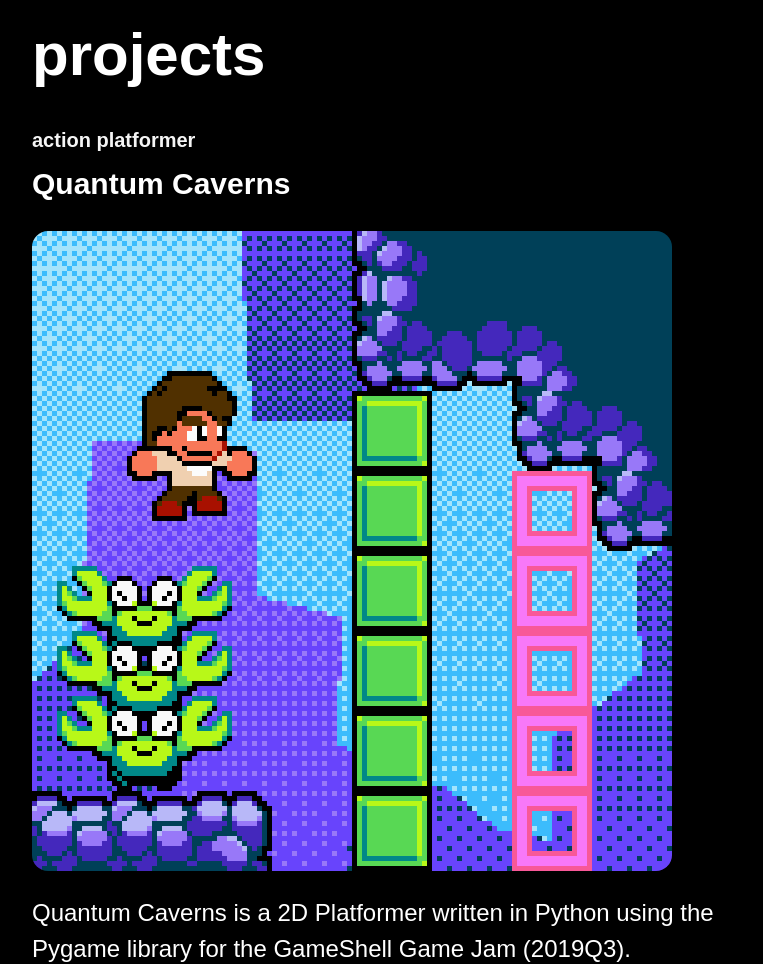
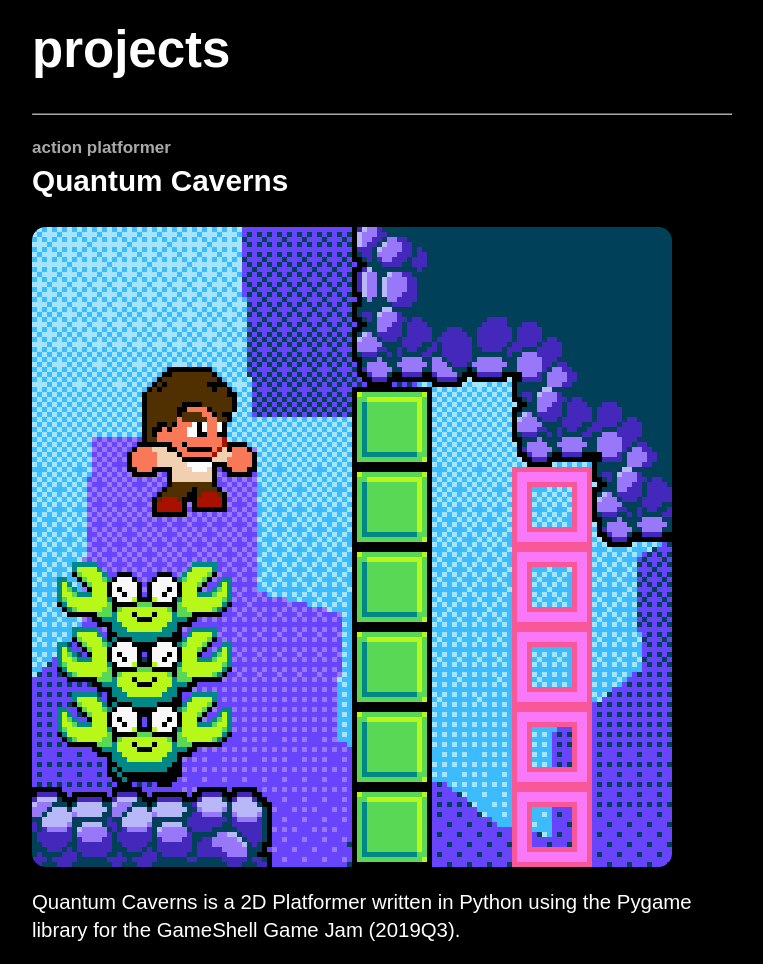
Before and after one commit to thismarvin/thismarvin.github.io, a plain HTML site: page index.html in a window 1280 px wide. Shown: the part 140-1104 px from the top of the page, without its empty margins (258-1021 px from the left). Drawn offline with Linux system fonts and the light colour scheme; a web font is replaced by a local one.

Commit message:
small tweaks to styling

```diff
--- a/index.html
+++ b/index.html
@@ -13,7 +13,10 @@
 
 <body bgcolor="#000000">
 
-    <h1 class="animate-in">projects</h1>
+    <div class="animate-in">
+        <h1>projects</h1>
+        <hr>
+    </div>
 
     <div class="animate-in">
         <span class="project-entry">
--- a/style.css
+++ b/style.css
@@ -16,7 +16,7 @@ body {
 
 * {
     font-family: 'PT Mono', sans-serif;
-    font-size: 20px;
+    font-size: 17px;
     color: white;
     text-align: left;
 }
@@ -39,7 +39,7 @@ h4 {
 
 p {
     font-size: 1.2em;
-    line-height: 1.5em;
+    line-height: 1.4em;
 }
 
 li {
@@ -51,8 +51,12 @@ a {
     color: skyblue;
 }
 
+hr {
+   border-color: darkgrey;
+}
+
 i.fab {
-    font-size: 2em;
+    font-size: 2.25em;
     color: whitesmoke;
     transition: transform;
 }
@@ -69,11 +73,12 @@ img.project-preview {
 }
 
 h3.project-title {
-    margin-top: 0.5em;
+    margin-top: 0.2em;
+    font-size: 1.75em;
 }
 
 h4.project-title {
-    color: whitesmoke;
+    color: darkgray;
     margin-bottom: 0;
 }
 
```
